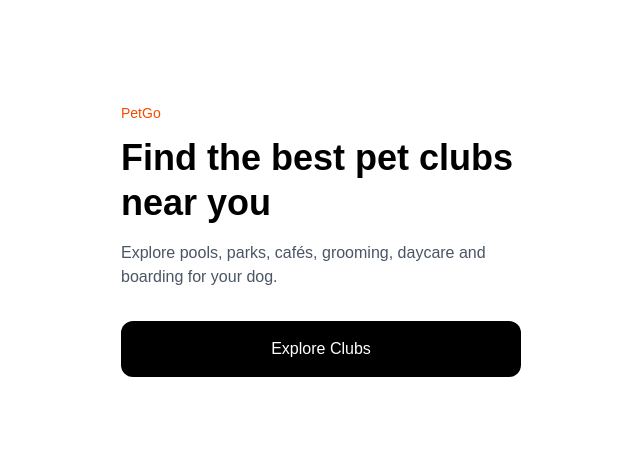
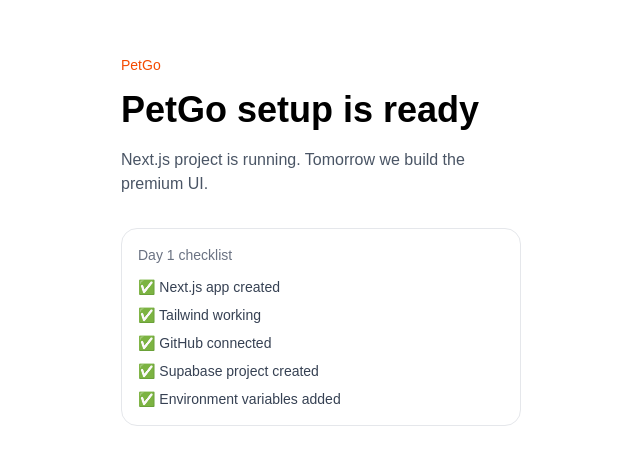
Before and after one commit to manishtomardce/petgo, a Next.js app: page / in a window 1280 px wide. Shown: the part 160-624 px from the top of the page, without its empty margins (319-959 px from the left). Built offline with nearby package versions, Linux system fonts and the light colour scheme.

Commit message:
petgo till supabse

```diff
--- /dev/null
+++ b/app/lib/superbase.ts
@@ -0,0 +1,6 @@
+import { createClient } from '@supabase/supabase-js';
+
+const supabaseUrl = process.env.NEXT_PUBLIC_SUPABASE_URL!;
+const supabaseAnonKey = process.env.NEXT_PUBLIC_SUPABASE_ANON_KEY!;
+
+export const supabase = createClient(supabaseUrl, supabaseAnonKey);
--- a/app/page.tsx
+++ b/app/page.tsx
@@ -4,16 +4,21 @@
       <section className="mx-auto flex min-h-screen max-w-md flex-col justify-center px-6">
         <p className="mb-3 text-sm font-medium text-orange-600">PetGo</p>
         <h1 className="text-4xl font-bold leading-tight">
-          Find the best pet clubs near you
+          PetGo setup is ready
         </h1>
         <p className="mt-4 text-base text-gray-600">
-          Explore pools, parks, cafés, grooming, daycare and boarding for your dog.
+          Next.js project is running. Tomorrow we build the premium UI.
         </p>
 
-        <div className="mt-8">
-          <button className="w-full rounded-xl bg-black px-5 py-4 text-white">
-            Explore Clubs
-          </button>
+        <div className="mt-8 rounded-2xl border border-gray-200 p-4">
+          <p className="text-sm text-gray-500">Day 1 checklist</p>
+          <ul className="mt-3 space-y-2 text-sm text-gray-700">
+            <li>✅ Next.js app created</li>
+            <li>✅ Tailwind working</li>
+            <li>✅ GitHub connected</li>
+            <li>✅ Supabase project created</li>
+            <li>✅ Environment variables added</li>
+          </ul>
         </div>
       </section>
     </main>
--- a/package.json
+++ b/package.json
@@ -9,6 +9,7 @@
     "lint": "eslint"
   },
   "dependencies": {
+    "@supabase/supabase-js": "^2.99.2",
     "next": "16.2.0",
     "react": "19.2.4",
     "react-dom": "19.2.4"
```
Also changed, not shown: 1 other file (tests, documents, lock files or other folders).
